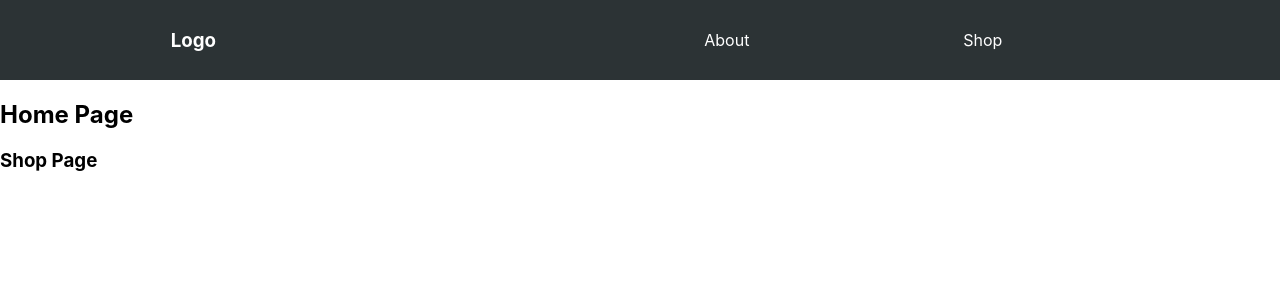
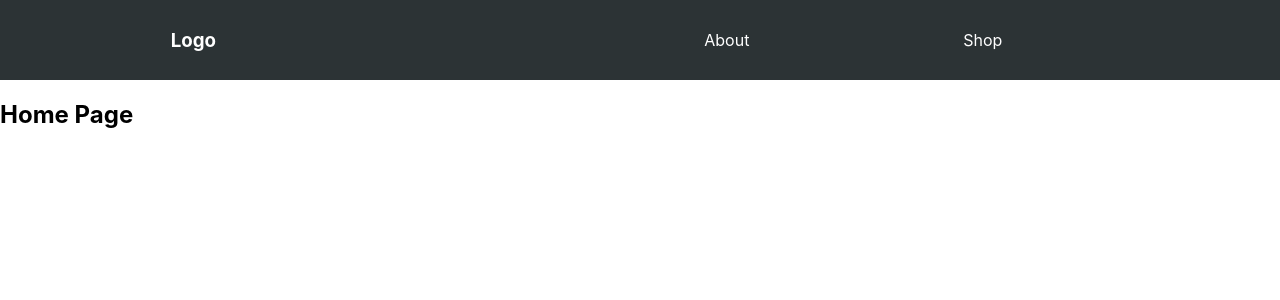
Before and after one commit to SujeetGupta13/react, a React (Create React App) app: page /shop in a window 1280 px wide. Shown: the top 300 px of the page. Built offline with nearby package versions, Linux system fonts and the light colour scheme.

Commit message:
Use of Switch..But not working as expected

```diff
--- a/src/RoutingApp.js
+++ b/src/RoutingApp.js
@@ -9,9 +9,11 @@ const RoutingApp = () => {
         <Router>
            <div className="RoutingApp">
               <Nav />
-              <Route path="/" component={Home} />
-              <Route path="/about" component={About}/>
-              <Route path="/shop" component={Shop}/>
+              <Switch>
+                <Route path="/" component={Home} />
+                <Route path="/about" component={About}/>
+                <Route path="/shop" component={Shop}/>
+              </Switch>
            </div>
         </Router>
     );
```
